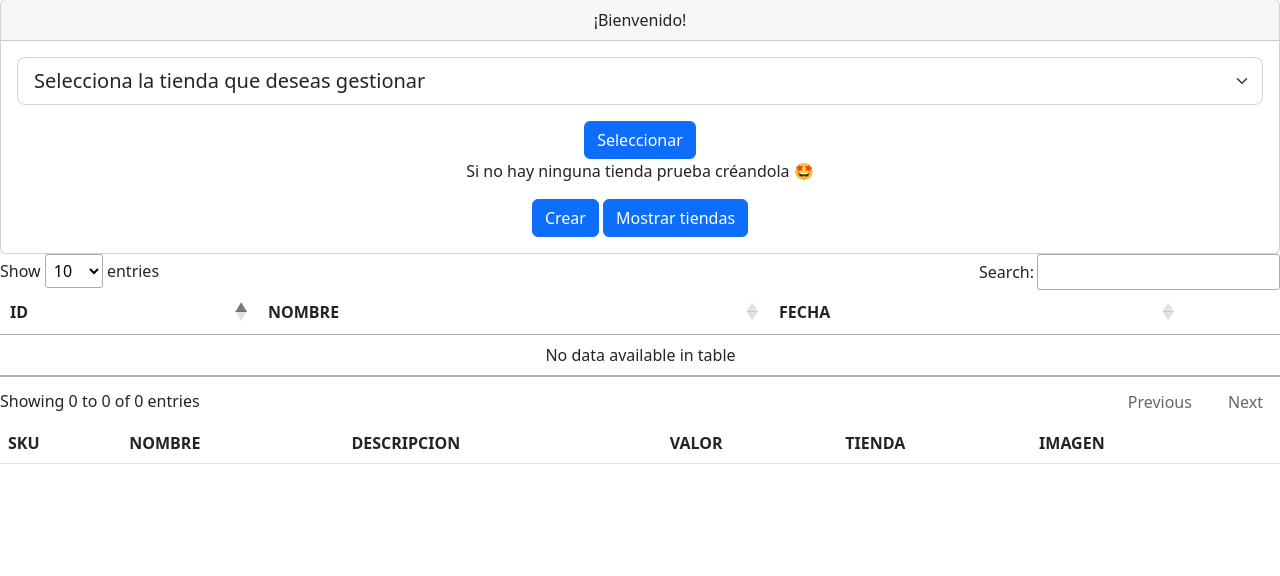
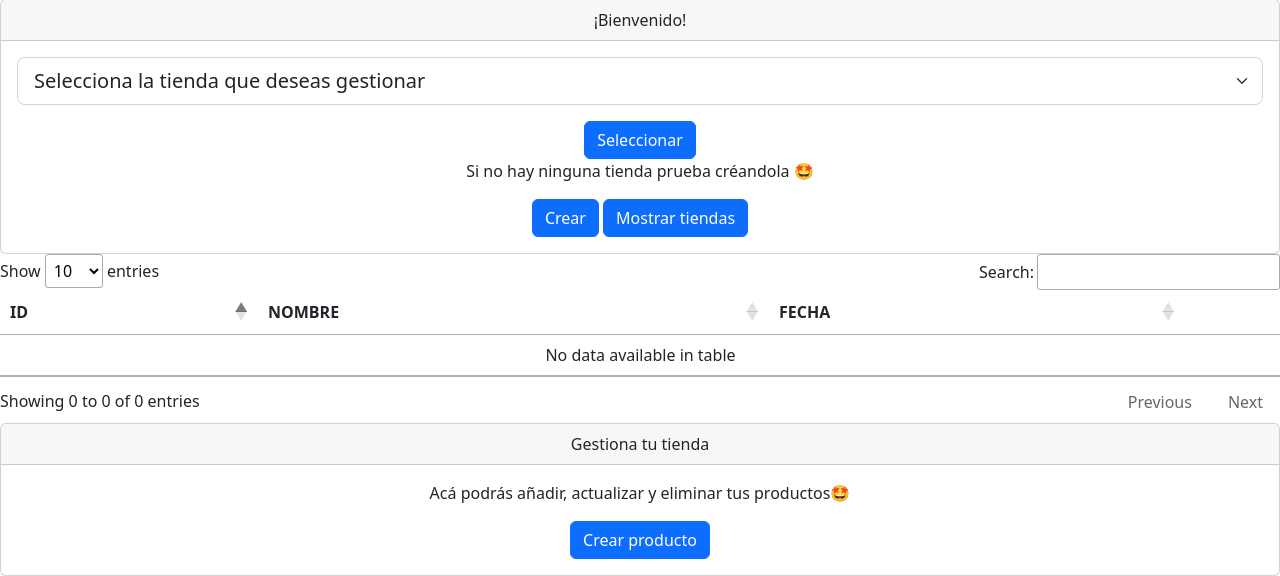
Before and after one commit to Stondark/Prueba-tecnica, a PHP site: page / in a window 1280 px wide. Shown: the part 81-657 px from the top of the page. Run offline with PHP 8.4, Linux system fonts and the light colour scheme; data that the repository does not hold is empty; some libraries are stand-ins or nearby versions.

Commit message:
Sección productos añadida

```diff
--- a/crud/js/index.js
+++ b/crud/js/index.js
@@ -30,16 +30,29 @@ $( document ).ready(function() {
 
 });
 
+
+
+// CREAR NUEVA TABLA
+
 $("#select-btn").on("click", function () {
     var id = $("#select_list").val();
-    id == 0 ? Swal.fire("Seleccione una tienda válida") : dibujarProductos(id);
+    var table = $('#productos-table').DataTable();
+    table.clear().destroy();
+    if(id == 0){
+        Swal.fire("Seleccione una tienda válida")
+    } else{
+        Swal.fire("Tabla seleccionada")
+        dibujarProductos(id);
+    }
 
 });
 
-
 function dibujarProductos(id) {
+    var id_tienda = id;
     var table = $("#productos-table").DataTable({ // Inicialización del datatable
         "destroy": true,
+        "deferRender": true,
+        "retrieve": true,
         "language": {
             url: "//cdn.datatables.net/plug-ins/1.10.15/i18n/Spanish.json",
         },
@@ -65,10 +78,132 @@ function dibujarProductos(id) {
         "responsive": true,
 
     });
+
+    delete_producto("#productos-table tbody",table);
+    submit_producto(table, id_tienda);
 }
 
+// ELIMINAR PRODUCTO
+
+/* Función para el botón eliminar */
+var delete_producto = function(tbody, table){
+    $(tbody).on("click", "button.delete", function(){
+        var data = table.row($(this).parents("tr")).data();
+        //var id_inputs = $("#productos-table #delete").val(data.SKU);
+        var sku_producto = data.SKU;
+        alerta_eliminar(sku_producto);
+        console.log(data.SKU);
+
+/* Petición ajax para eliminar el producto */
+
+        function ajax_producto(sku_producto) {
+            let parametros = { "sku": sku_producto }
+            $.ajax({
+                data: parametros,
+                url: '../controller/productos-controller.php?op=delete',
+                type: 'POST',
+                success:function(){
+                    Swal.fire({
+                            title: '¡Borrado con éxito!',
+                            text: data.nombre + ' fue borrado con éxito',
+                            icon: 'success',
+                    })
+                },
+            })
+        }
+
+/* Función para mostrar la alerta de confirmación */
+        function alerta_eliminar(sku_producto) {
+            Swal.fire({
+                title: '¿Está seguro de eliminar el producto?',
+                text: 'El producto ' + data.nombre + '(' + data.SKU +') será eliminado',
+                icon: 'warning',
+                showCancelButton: true,
+                confirmButtonColor: '#3085d6',
+                cancelButtonColor: '#EB5160',
+                cancelButtonText: 'Cancelar',
+                confirmButtonText: 'Sí, elimínalo'
+            }).then((result) => {
+                if (result.isConfirmed) {
+                    ajax_producto(sku_producto); // Llamado a la petición ajax
+                    table.ajax.reload(); // Recarga de la tabla
+                }
+            })
+        }
+    });
+};
 
 
+// CREAR NUEVO PRODUCTO
+
+// AJAX-> NUEVA TIENDA
+var submit_producto = function(table, id){
+    if(!$.fn.DataTable.isDataTable("#crear-producto") ){
+        $("#crear-producto").on("click", function () {
+            Swal.fire({
+                title: "Añadir nuevo producto",
+                html:
+                ' <form id="form-new-insert" enctype="multipart/form-data> "' +
+                '<label for="">NOMBRE</label>' +
+                '<input type="text" id="nombre" name="nombre" class="swal2-input">' +
+                '<label for="">DESCRIPCIÓN</label>' +
+                '<textarea id="descripcion" name="descripcion" class="swal2-input"></textarea>'+
+                '<label for="">VALOR</label>' +
+                '<input type="number" id="valor" name="valor" class="swal2-input">' +
+                '<label for="">IMAGEN</label>' +
+                '<input type="file" id="foto" name="foto" class="swal2-input">' +
+                '</form>',
+                focusConfirm: false,
+                showCloseButton: true,
+                showCancelButton: true,
+                confirmButtonText: "Guardar",
+                cancelButtonText: "Cancelar",
+                preConfirm: () => {
+                    let nombre = document.getElementById('nombre').value
+                    let descripcion = document.getElementById('descripcion').value
+                    let valor = document.getElementById('valor').value
+                    let foto = document.getElementById('foto').value
+                    if(!nombre || !descripcion || !valor || !foto){
+                        Swal.showValidationMessage("Ingrese valores en los campos vacíos");
+                    }
+                    return true;
+                }
+            }).then((result) =>{
+                if(result.isConfirmed && result){
+                    ajax_nuevoProducto(id);
+                    table.ajax.reload();
+                }
+            })
+        })
+    } else{
+        Swal.fire("Agregue una tabla primero");
+    }
+
+}
+
+function ajax_nuevoProducto(id){
+
+    var datos = new FormData($("#form-new-insert")[0]);
+    //let parametros = { "nombre": nombre_producto, "descripcion": descripcion, "valor": valor, "id_tienda": id, "foto": foto}
+    $.ajax({
+        data: datos,
+        url: '../controller/productos-controller.php?op=add',
+        type: 'POST',
+        proccessData: false,
+        contentType: false,
+        cache: false,
+        success: function(){
+            load_tienda();
+
+            Swal.fire({
+                title: 'Añadido!',
+                text: nombre_producto + ' se añadió correctamente',
+                icon: 'success',
+            });
+
+        }
+    })
+}
 
 
 // CARGAR TIENDAS
--- a/crud/views/index.php
+++ b/crud/views/index.php
@@ -42,6 +42,15 @@
             </tr>
         </thead>
     </table>
+    <div class="card text-center">
+        <div class="card-header">
+            Gestiona tu tienda
+        </div>
+        <div class="card-body">
+            <p class="card-text">Acá podrás añadir, actualizar y eliminar tus productos🤩</p>
+            <a id="crear-producto" class="btn btn-primary">Crear producto</a>
+        </div>
+    </div>
     <table id="productos-table" class="table">
         <thead>
             <tr>
```
Also changed, not shown: crud/controller/productos-controller.php (+16 -1 lines), crud/model/productos-model.php (+8 -6 lines).
